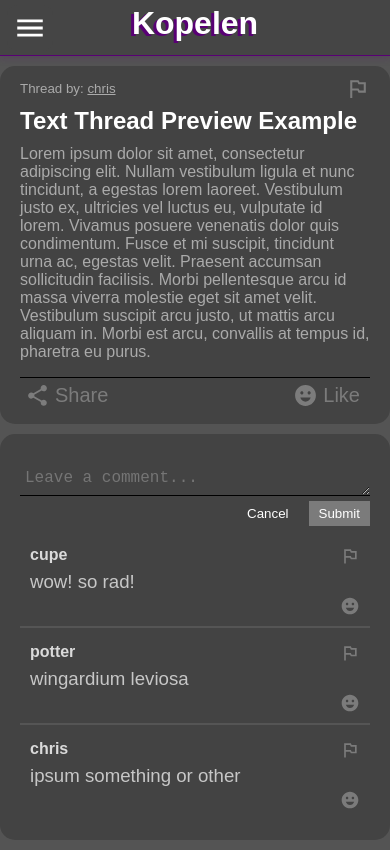
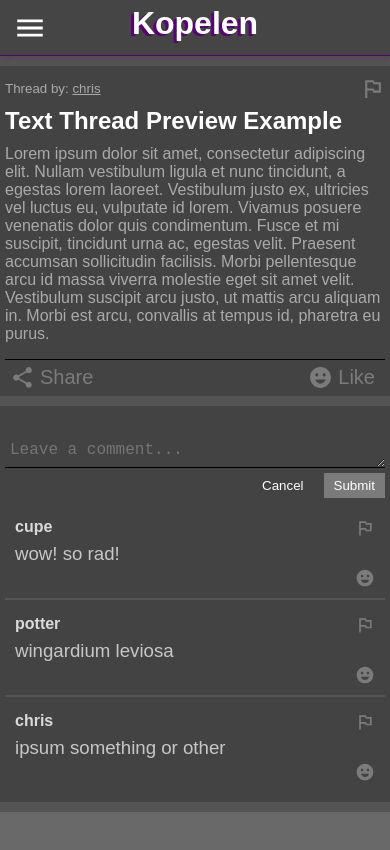
Before and after one commit to ChrisSchmidt6/Kopelen, a Next.js app: page /thread/t1 in a window 390 px wide. Built offline with nearby package versions, Linux system fonts and the light colour scheme; a web font is replaced by a local one.

Commit message:
make full threads more responsive

```diff
--- a/components/Threads/FullThreads/FullThreads.module.css
+++ b/components/Threads/FullThreads/FullThreads.module.css
@@ -126,3 +126,18 @@
 .comments {
   margin-top: 10px;
 }
+
+@media screen and (max-width: 600px) {
+  .thread, .comments {
+    width: 100%;
+    border-radius: 0px;
+    padding: 0 5px;
+    padding-top: 10px;
+  }
+
+  .containerBody {
+    border-radius: 0px;
+    width: 100%;
+    margin: 0;
+  }
+}
```
